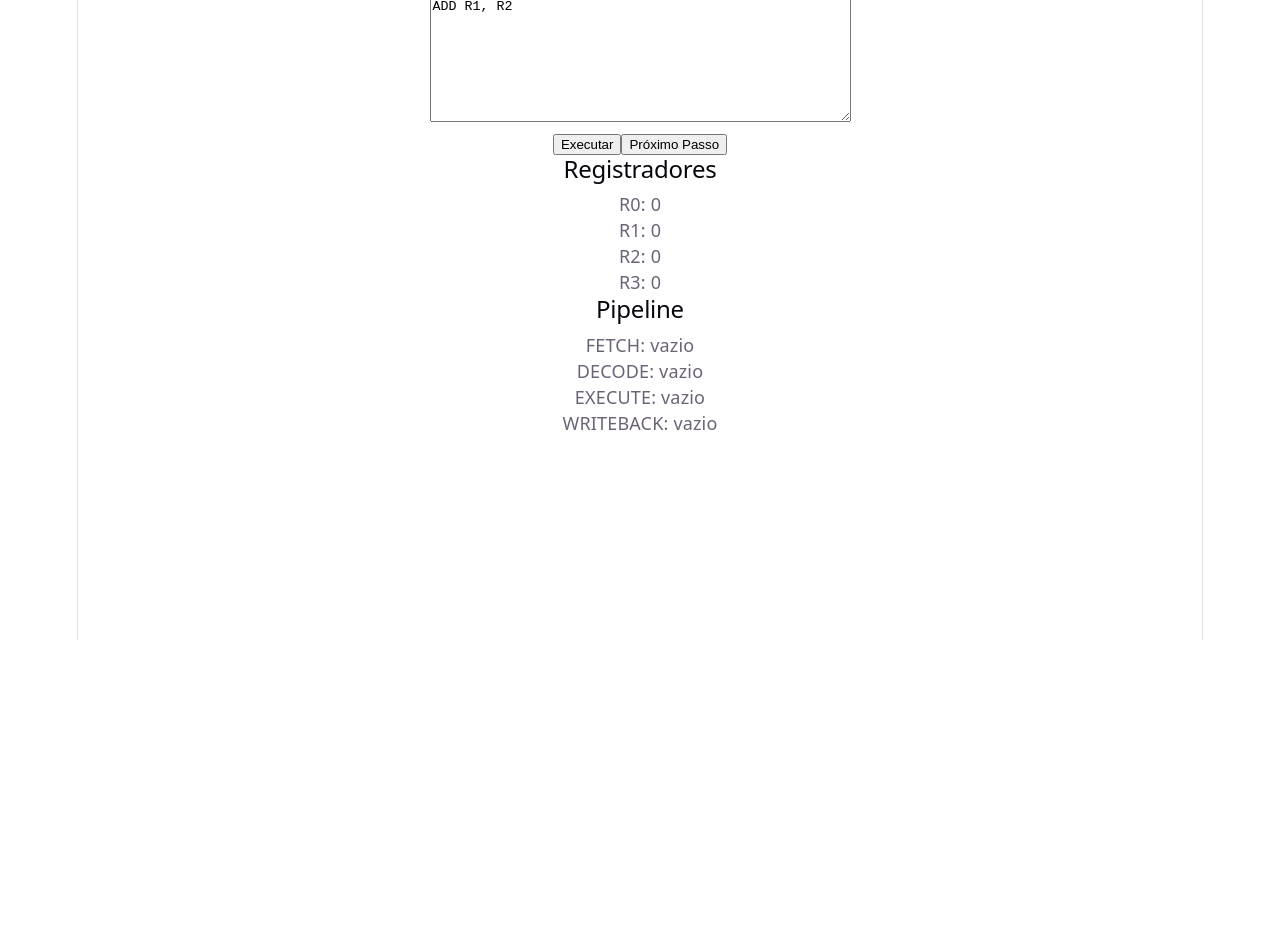
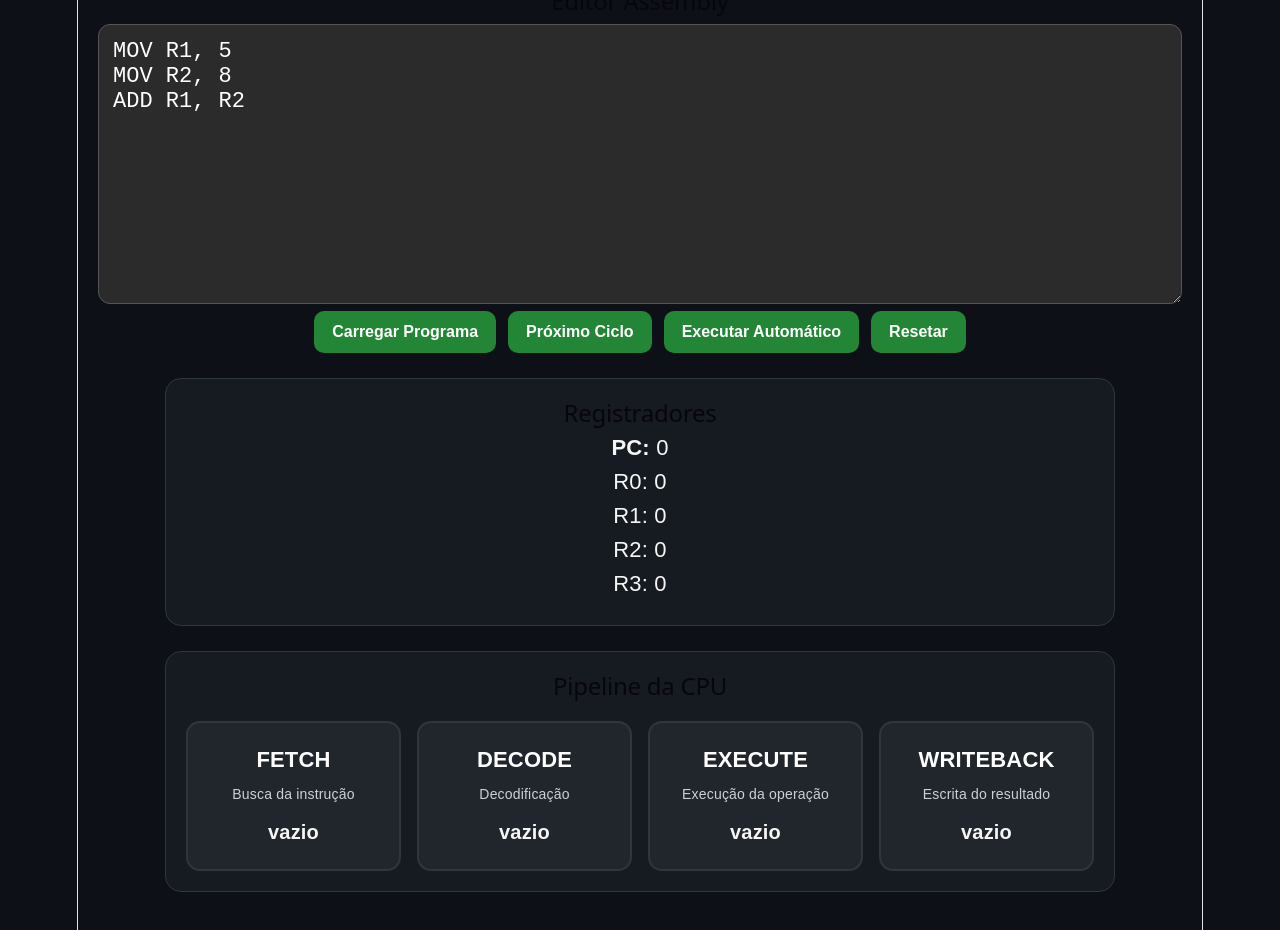
Before and after one commit to fell831/Projeto-Arquitetura-de-computadores-, a React (Vite) app: page / in a window 1280 px wide. Shown: the part 160-1090 px from the top of the page. Before the commit the page ends 800 px from the top, so only its background shows below. Built offline with nearby package versions, Linux system fonts and the light colour scheme.

Commit message:
Adiciona visualização dos estágios FETCH, DECODE, EXECUTE e WRITEBACK

```diff
--- a/src/App.css
+++ b/src/App.css
@@ -1,184 +1,151 @@
-.counter {
+* {
+  box-sizing: border-box;
+}
+
+body {
+  margin: 0;
+  font-family: Arial, Helvetica, sans-serif;
+  background: #0d1117;
+  color: #f5f5f5;
+}
+
+.app {
+  min-height: 100vh;
+  padding: 30px 20px;
+  text-align: center;
+}
+
+h1 {
+  margin-bottom: 8px;
+  font-size: 48px;
+}
+
+.subtitle {
+  margin-bottom: 25px;
+  color: #c9d1d9;
+  font-size: 18px;
+}
+
+.editor-box,
+.registers-box,
+.pipeline-box {
+  max-width: 950px;
+  margin: 0 auto 25px auto;
+  background: #161b22;
+  border: 1px solid #30363d;
+  border-radius: 16px;
+  padding: 20px;
+}
+
+textarea {
+  width: 100%;
+  min-height: 180px;
+  resize: vertical;
+  border-radius: 12px;
+  border: 1px solid #555;
+  background: #2b2b2b;
+  color: #fff;
+  font-size: 22px;
+  padding: 14px;
+  font-family: "Courier New", Courier, monospace;
+}
+
+.controls-box {
+  display: flex;
+  justify-content: center;
+  gap: 12px;
+  flex-wrap: wrap;
+  margin-bottom: 25px;
+}
+
+button {
+  border: none;
+  border-radius: 10px;
+  padding: 12px 18px;
   font-size: 16px;
-  padding: 5px 10px;
-  border-radius: 5px;
-  color: var(--accent);
-  background: var(--accent-bg);
-  border: 2px solid transparent;
-  transition: border-color 0.3s;
-  margin-bottom: 24px;
+  cursor: pointer;
+  background: #238636;
+  color: white;
+  font-weight: bold;
+  transition: 0.2s;
+}
 
-  &:hover {
-    border-color: var(--accent-border);
-  }
-  &:focus-visible {
-    outline: 2px solid var(--accent);
-    outline-offset: 2px;
+button:hover {
+  transform: scale(1.03);
+  background: #2ea043;
+}
+
+button:disabled {
+  opacity: 0.6;
+  cursor: not-allowed;
+}
+
+.registers-box p {
+  font-size: 22px;
+  margin: 8px 0;
+}
+
+.pipeline-grid {
+  display: grid;
+  grid-template-columns: repeat(4, 1fr);
+  gap: 16px;
+  margin-top: 20px;
+}
+
+.stage {
+  background: #21262d;
+  border: 2px solid #30363d;
+  border-radius: 14px;
+  padding: 16px;
+  min-height: 150px;
+  display: flex;
+  flex-direction: column;
+  justify-content: center;
+  transition: 0.3s;
+}
+
+.stage h3 {
+  margin: 0 0 8px 0;
+  font-size: 22px;
+  color: #ffffff;
+}
+
+.stage span {
+  font-size: 14px;
+  color: #c9d1d9;
+  margin-bottom: 12px;
+}
+
+.stage p {
+  margin: 0;
+  font-size: 20px;
+  font-weight: bold;
+  word-break: break-word;
+}
+
+.stage.active {
+  border-color: #58a6ff;
+  background: #1f2937;
+  box-shadow: 0 0 18px rgba(88, 166, 255, 0.45);
+  transform: scale(1.03);
+}
+
+@media (max-width: 900px) {
+  .pipeline-grid {
+    grid-template-columns: 1fr 1fr;
   }
 }
 
-.hero {
-  position: relative;
-
-  .base,
-  .framework,
-  .vite {
-    inset-inline: 0;
-    margin: 0 auto;
+@media (max-width: 600px) {
+  .pipeline-grid {
+    grid-template-columns: 1fr;
   }
 
-  .base {
-    width: 170px;
-    position: relative;
-    z-index: 0;
+  h1 {
+    font-size: 34px;
   }
 
-  .framework,
-  .vite {
-    position: absolute;
-  }
-
-  .framework {
-    z-index: 1;
-    top: 34px;
-    height: 28px;
-    transform: perspective(2000px) rotateZ(300deg) rotateX(44deg) rotateY(39deg)
-      scale(1.4);
-  }
-
-  .vite {
-    z-index: 0;
-    top: 107px;
-    height: 26px;
-    width: auto;
-    transform: perspective(2000px) rotateZ(300deg) rotateX(40deg) rotateY(39deg)
-      scale(0.8);
+  textarea {
+    font-size: 18px;
   }
 }
-
-#center {
-  display: flex;
-  flex-direction: column;
-  gap: 25px;
-  place-content: center;
-  place-items: center;
-  flex-grow: 1;
-
-  @media (max-width: 1024px) {
-    padding: 32px 20px 24px;
-    gap: 18px;
-  }
-}
-
-#next-steps {
-  display: flex;
-  border-top: 1px solid var(--border);
-  text-align: left;
-
-  & > div {
-    flex: 1 1 0;
-    padding: 32px;
-    @media (max-width: 1024px) {
-      padding: 24px 20px;
-    }
-  }
-
-  .icon {
-    margin-bottom: 16px;
-    width: 22px;
-    height: 22px;
-  }
-
-  @media (max-width: 1024px) {
-    flex-direction: column;
-    text-align: center;
-  }
-}
-
-#docs {
-  border-right: 1px solid var(--border);
-
-  @media (max-width: 1024px) {
-    border-right: none;
-    border-bottom: 1px solid var(--border);
-  }
-}
-
-#next-steps ul {
-  list-style: none;
-  padding: 0;
-  display: flex;
-  gap: 8px;
-  margin: 32px 0 0;
-
-  .logo {
-    height: 18px;
-  }
-
-  a {
-    color: var(--text-h);
-    font-size: 16px;
-    border-radius: 6px;
-    background: var(--social-bg);
-    display: flex;
-    padding: 6px 12px;
-    align-items: center;
-    gap: 8px;
-    text-decoration: none;
-    transition: box-shadow 0.3s;
-
-    &:hover {
-      box-shadow: var(--shadow);
-    }
-    .button-icon {
-      height: 18px;
-      width: 18px;
-    }
-  }
-
-  @media (max-width: 1024px) {
-    margin-top: 20px;
-    flex-wrap: wrap;
-    justify-content: center;
-
-    li {
-      flex: 1 1 calc(50% - 8px);
-    }
-
-    a {
-      width: 100%;
-      justify-content: center;
-      box-sizing: border-box;
-    }
-  }
-}
-
-#spacer {
-  height: 88px;
-  border-top: 1px solid var(--border);
-  @media (max-width: 1024px) {
-    height: 48px;
-  }
-}
-
-.ticks {
-  position: relative;
-  width: 100%;
-
-  &::before,
-  &::after {
-    content: '';
-    position: absolute;
-    top: -4.5px;
-    border: 5px solid transparent;
-  }
-
-  &::before {
-    left: 0;
-    border-left-color: var(--border);
-  }
-  &::after {
-    right: 0;
-    border-right-color: var(--border);
-  }
-}
--- a/src/App.jsx
+++ b/src/App.jsx
@@ -1,4 +1,5 @@
-import { useState } from "react";
+import { useEffect, useRef, useState } from "react";
+import "./App.css";
 
 import Editor from "./components/Editor";
 import Registers from "./components/Registers";
@@ -8,82 +9,128 @@ import PipelineView from "./components/PipelineView";
 import { CPU } from "./cpu/cpu";
 import { parseProgram } from "./cpu/parser";
 
-const cpu = new CPU();
+function App() {
+  const cpuRef = useRef(new CPU());
+  const timerRef = useRef(null);
 
-function App() {
+  const [code, setCode] = useState(`MOV R1, 5
+MOV R2, 8
+ADD R1, R2`);
 
-  const [code, setCode] = useState(
-`MOV R1, 5
-MOV R2, 10
-ADD R1, R2`
-  );
+  const [registers, setRegisters] = useState({
+    ...cpuRef.current.registers,
+  });
 
-  const [registers, setRegisters] = useState(cpu.registers);
+  const [pipeline, setPipeline] = useState({
+    ...cpuRef.current.pipeline,
+  });
 
-  const [pipeline, setPipeline] = useState(cpu.pipeline);
+  const [pc, setPc] = useState(cpuRef.current.pc);
+  const [isRunning, setIsRunning] = useState(false);
 
-  function runProgram() {
+  function syncScreen() {
+    const cpu = cpuRef.current;
+
+    setRegisters({ ...cpu.registers });
+    setPipeline({ ...cpu.pipeline });
+    setPc(cpu.pc);
+  }
+
+  function stopAuto() {
+    if (timerRef.current) {
+      clearInterval(timerRef.current);
+      timerRef.current = null;
+    }
+
+    setIsRunning(false);
+  }
+
+  function loadProgram() {
+    stopAuto();
 
     const parsedProgram = parseProgram(code);
 
-    cpu.loadProgram(parsedProgram);
+    cpuRef.current.loadProgram(parsedProgram);
 
-    while (cpu.pc < cpu.program.length) {
-
-      cpu.step();
-
-    }
-
-    setRegisters({ ...cpu.registers });
-
-    setPipeline({ ...cpu.pipeline });
-
+    syncScreen();
   }
 
   function stepProgram() {
+    const cpu = cpuRef.current;
 
-    if (cpu.program.length === 0) {
-
+    if (!cpu.hasPendingWork()) {
       const parsedProgram = parseProgram(code);
-
       cpu.loadProgram(parsedProgram);
-
     }
 
-    cpu.step();
+    cpu.clock();
 
-    setRegisters({ ...cpu.registers });
-
-    setPipeline({ ...cpu.pipeline });
-
+    syncScreen();
   }
 
+  function runAuto() {
+    const cpu = cpuRef.current;
+
+    if (isRunning) {
+      return;
+    }
+
+    if (!cpu.hasPendingWork()) {
+      const parsedProgram = parseProgram(code);
+      cpu.loadProgram(parsedProgram);
+      syncScreen();
+    }
+
+    setIsRunning(true);
+
+    timerRef.current = setInterval(() => {
+      const currentCpu = cpuRef.current;
+
+      if (currentCpu.hasPendingWork()) {
+        currentCpu.clock();
+        syncScreen();
+      } else {
+        stopAuto();
+      }
+    }, 1000);
+  }
+
+  function resetAll() {
+    stopAuto();
+
+    cpuRef.current.reset();
+
+    syncScreen();
+  }
+
+  useEffect(() => {
+    return () => stopAuto();
+  }, []);
+
   return (
-    <div>
-
+    <div className="app">
       <h1>Simulador de CPU</h1>
 
-      <Editor
-        code={code}
-        setCode={setCode}
+      <p className="subtitle">
+        Cada clique em <strong>Próximo Ciclo</strong> representa um ciclo de
+        clock da CPU.
+      </p>
+
+      <Editor code={code} setCode={setCode} />
+
+      <Controls
+        onLoad={loadProgram}
+        onStep={stepProgram}
+        onRun={runAuto}
+        onReset={resetAll}
+        isRunning={isRunning}
       />
 
-      <Controls
-        onRun={runProgram}
-        onStep={stepProgram}
-      />
+      <Registers registers={registers} pc={pc} />
 
-      <Registers
-        registers={registers}
-      />
-
-      <PipelineView
-        pipeline={pipeline}
-      />
-
+      <PipelineView pipeline={pipeline} />
     </div>
   );
-
 }
 
 export default App;
--- a/src/components/Controls.jsx
+++ b/src/components/Controls.jsx
@@ -1,17 +1,21 @@
-export default function Controls({ onRun, onStep }) {
+export default function Controls({
+  onLoad,
+  onStep,
+  onRun,
+  onReset,
+  isRunning,
+}) {
+  return (
+    <div className="controls-box">
+      <button onClick={onLoad}>Carregar Programa</button>
 
-  return (
-    <div>
+      <button onClick={onStep}>Próximo Ciclo</button>
 
-      <button onClick={onRun}>
-        Executar
+      <button onClick={onRun} disabled={isRunning}>
+        {isRunning ? "Executando..." : "Executar Automático"}
       </button>
 
-      <button onClick={onStep}>
-        Próximo Passo
-      </button>
-
+      <button onClick={onReset}>Resetar</button>
     </div>
   );
-
 }
--- a/src/components/PipelineView.jsx
+++ b/src/components/PipelineView.jsx
@@ -1,29 +1,41 @@
+function formatInstruction(instruction) {
+  if (!instruction) {
+    return "vazio";
+  }
+
+  return `${instruction.opcode} ${instruction.args.join(", ")}`;
+}
+
 export default function PipelineView({ pipeline }) {
+  return (
+    <div className="pipeline-box">
+      <h2>Pipeline da CPU</h2>
 
-  return (
+      <div className="pipeline-grid">
+        <div className={`stage ${pipeline.fetch ? "active" : ""}`}>
+          <h3>FETCH</h3>
+          <span>Busca da instrução</span>
+          <p>{formatInstruction(pipeline.fetch)}</p>
+        </div>
 
-    <div>
+        <div className={`stage ${pipeline.decode ? "active" : ""}`}>
+          <h3>DECODE</h3>
+          <span>Decodificação</span>
+          <p>{formatInstruction(pipeline.decode)}</p>
+        </div>
 
-      <h2>Pipeline</h2>
+        <div className={`stage ${pipeline.execute ? "active" : ""}`}>
+          <h3>EXECUTE</h3>
+          <span>Execução da operação</span>
+          <p>{formatInstruction(pipeline.execute)}</p>
+        </div>
 
-      <p>
-        FETCH: {pipeline.fetch || "vazio"}
-      </p>
-
-      <p>
-        DECODE: {pipeline.decode || "vazio"}
-      </p>
-
-      <p>
-        EXECUTE: {pipeline.execute || "vazio"}
-      </p>
-
-      <p>
-        WRITEBACK: {pipeline.writeback || "vazio"}
-      </p>
-
+        <div className={`stage ${pipeline.writeback ? "active" : ""}`}>
+          <h3>WRITEBACK</h3>
+          <span>Escrita do resultado</span>
+          <p>{formatInstruction(pipeline.writeback)}</p>
+        </div>
+      </div>
     </div>
-
   );
-
 }
--- a/src/components/Registers.jsx
+++ b/src/components/Registers.jsx
@@ -1,13 +1,16 @@
-export default function Registers({ registers }) {
+export default function Registers({ registers, pc }) {
   return (
-    <div>
+    <div className="registers-box">
       <h2>Registradores</h2>
 
-      {Object.entries(registers).map(([name, value]) => (
-        <p key={name}>
-          {name}: {value}
-        </p>
-      ))}
+      <p>
+        <strong>PC:</strong> {pc}
+      </p>
+
+      <p>R0: {registers.R0}</p>
+      <p>R1: {registers.R1}</p>
+      <p>R2: {registers.R2}</p>
+      <p>R3: {registers.R3}</p>
     </div>
   );
 }
--- a/src/cpu/cpu.js
+++ b/src/cpu/cpu.js
@@ -1,10 +1,8 @@
+import { executeInstruction } from "./instructions";
 import { Pipeline } from "./pipeline";
-import { executeInstruction } from "./instructions";
 
 export class CPU {
-
   constructor() {
-
     this.registers = {
       R0: 0,
       R1: 0,
@@ -13,40 +11,56 @@ export class CPU {
     };
 
     this.pc = 0;
+    this.program = [];
+    this.pipeline = new Pipeline();
+  }
 
+  reset() {
+    this.registers = {
+      R0: 0,
+      R1: 0,
+      R2: 0,
+      R3: 0,
+    };
+
+    this.pc = 0;
     this.program = [];
-
-    this.pipeline = new Pipeline();
-
+    this.pipeline.clear();
   }
 
   loadProgram(program) {
-
+    this.reset();
     this.program = program;
-
-    this.pc = 0;
-
   }
 
-  step() {
-
-    const instruction = this.program[this.pc];
-
-    if (!instruction) return;
-
-    this.pipeline.writeback = this.pipeline.execute;
-
-    this.pipeline.execute = this.pipeline.decode;
-
-    this.pipeline.decode = this.pipeline.fetch;
-
-    this.pipeline.fetch =
-      `${instruction.opcode} ${instruction.args.join(", ")}`;
-
-    executeInstruction(this, instruction);
-
-    this.pc++;
-
+  hasPendingWork() {
+    return (
+      this.pc < this.program.length ||
+      this.pipeline.fetch !== null ||
+      this.pipeline.decode !== null ||
+      this.pipeline.execute !== null ||
+      this.pipeline.writeback !== null
+    );
   }
 
+  clock() {
+    const nextWriteback = this.pipeline.execute;
+    const nextExecute = this.pipeline.decode;
+    const nextDecode = this.pipeline.fetch;
+    const nextFetch =
+      this.pc < this.program.length ? this.program[this.pc] : null;
+
+    this.pipeline.writeback = nextWriteback;
+    this.pipeline.execute = nextExecute;
+    this.pipeline.decode = nextDecode;
+    this.pipeline.fetch = nextFetch;
+
+    if (nextFetch) {
+      this.pc++;
+    }
+
+    if (nextWriteback) {
+      executeInstruction(this, nextWriteback);
+    }
+  }
 }
--- a/src/cpu/pipeline.js
+++ b/src/cpu/pipeline.js
@@ -1,15 +1,15 @@
 export class Pipeline {
-
   constructor() {
-
-    this.fetch = "";
-
-    this.decode = "";
-
-    this.execute = "";
-
-    this.writeback = "";
-
+    this.fetch = null;
+    this.decode = null;
+    this.execute = null;
+    this.writeback = null;
   }
 
+  clear() {
+    this.fetch = null;
+    this.decode = null;
+    this.execute = null;
+    this.writeback = null;
+  }
 }
```
